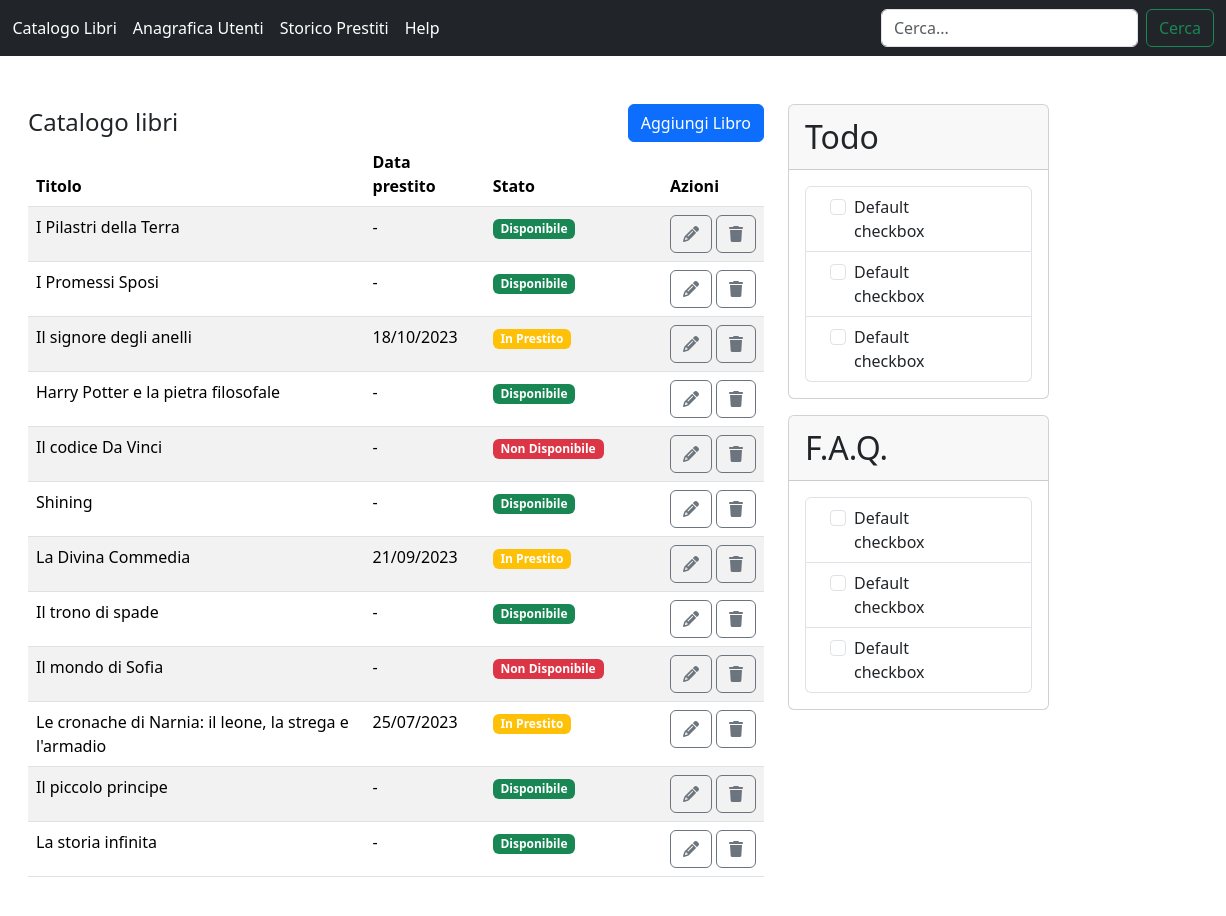
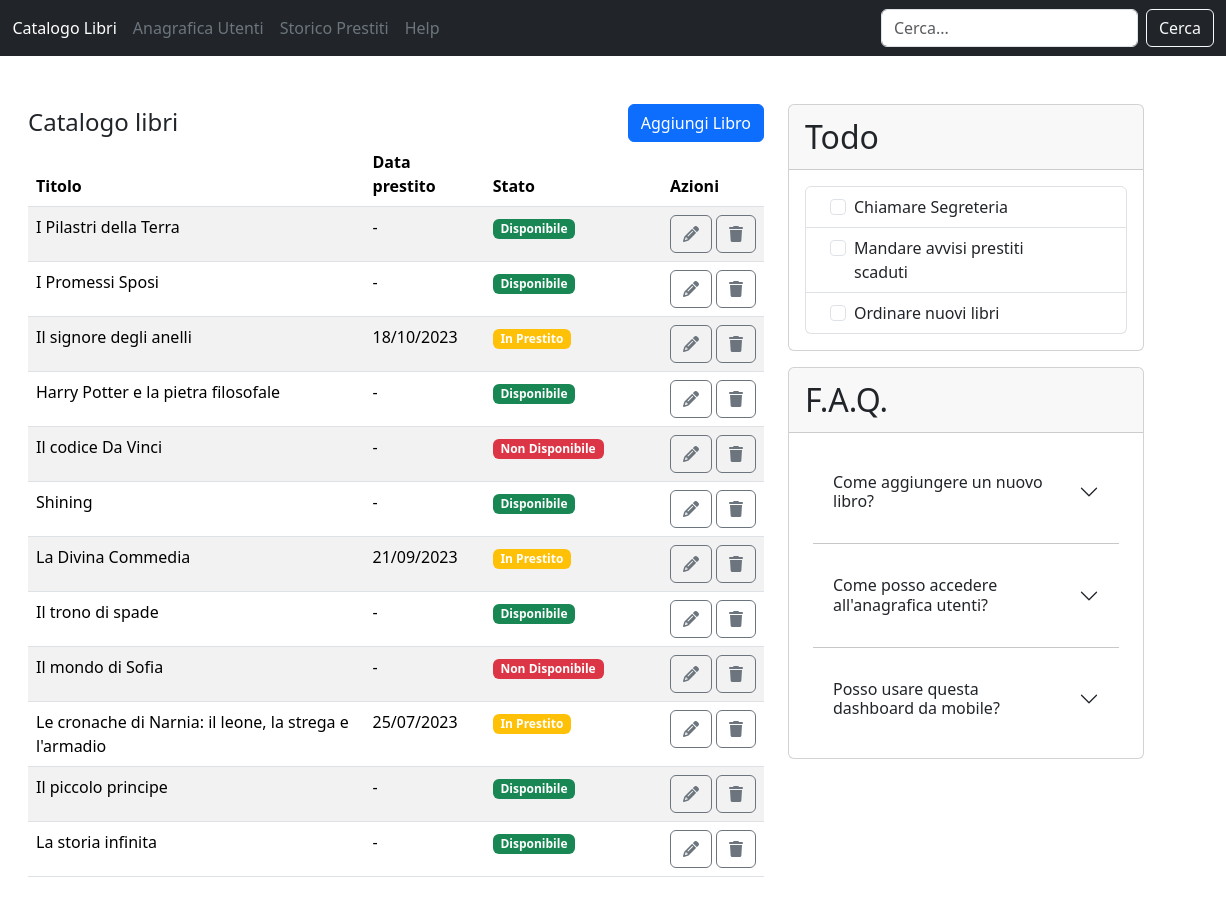
Before and after one commit to Robby94gtr/html-css-bootstrap-dashboard, a plain HTML site: page index.html in a window 1280 px wide. Shown: the full height of the page, 54-1280 px from the left. Drawn offline with nearby package versions, Linux system fonts and the light colour scheme.

Commit message:
[UPD] Added accordion F.A.Q.'s

```diff
--- a/index.html
+++ b/index.html
@@ -26,18 +26,18 @@
                     <a class="nav-link active text-white" aria-current="page" href="#">Catalogo Libri</a>
                   </li>
                   <li class="nav-item">
-                    <a class="nav-link" href="#">Anagrafica Utenti</a>
+                    <a class="nav-link active text-secondary" href="#">Anagrafica Utenti</a>
                   </li>
                   <li class="nav-item">
-                    <a class="nav-link disabled" aria-disabled="true">Storico Prestiti</a>
+                    <a class="nav-link active text-secondary" href="#">Storico Prestiti</a>
                   </li>
                   <li class="nav-item">
-                    <a class="nav-link disabled" aria-disabled="true">Help</a>
+                    <a class="nav-link active text-secondary" href="#">Help</a>
                   </li>
                 </ul>
                 <form class="d-flex" role="search">
                   <input class="form-control me-2" type="search" placeholder="Cerca..." aria-label="Search">
-                  <button class="btn btn-outline-success" type="submit">Cerca</button>
+                  <button class="btn btn-outline-light" type="submit">Cerca</button>
                 </form>
               </div>
             </div>
@@ -276,28 +276,28 @@
                     </table>
 
                 </div>
-                <div class="col-lg-3">
+                <div class="col-lg-4">
 
                         <div class="card mb-3">
                             <div class="card-header fs-2 fw-light">Todo</div>
-                            <div class="card-body">
+                            <div class="card-body fs">
                                 <ul class="form-check list-group">
                                     <li class="list-group-item px-5">
                                         <input class="form-check-input " type="checkbox" value="" id="flexCheckDefault">
-                                        <label class="form-check-label" for="flexCheckDefault">
-                                          Default checkbox
+                                        <label class="form-check-label " for="flexCheckDefault">
+                                          Chiamare Segreteria
                                         </label>
                                     </li>
                                     <li class="list-group-item px-5">
                                         <input class="form-check-input " type="checkbox" value="" id="flexCheckDefault">
-                                        <label class="form-check-label" for="flexCheckDefault">
-                                          Default checkbox
+                                        <label class="form-check-label " for="flexCheckDefault">
+                                          Mandare avvisi prestiti scaduti
                                         </label>
                                     </li>
                                     <li class="list-group-item px-5">
                                         <input class="form-check-input " type="checkbox" value="" id="flexCheckDefault">
-                                        <label class="form-check-label" for="flexCheckDefault">
-                                          Default checkbox
+                                        <label class="form-check-label " for="flexCheckDefault">
+                                          Ordinare nuovi libri
                                         </label>
                                     </li>
                                 </ul>
@@ -305,29 +305,50 @@
                         </div>
 
                         <div class="card">
-                            <div class="card-header fs-2 fw-light">F.A.Q.</div>
-                            <div class="card-body">
-                                <ul class="form-check list-group">
-                                    <li class="list-group-item px-5">
-                                        <input class="form-check-input " type="checkbox" value="" id="flexCheckDefault">
-                                        <label class="form-check-label" for="flexCheckDefault">
-                                          Default checkbox
-                                        </label>
-                                    </li>
-                                    <li class="list-group-item px-5">
-                                        <input class="form-check-input " type="checkbox" value="" id="flexCheckDefault">
-                                        <label class="form-check-label" for="flexCheckDefault">
-                                          Default checkbox
-                                        </label>
-                                    </li>
-                                    <li class="list-group-item px-5">
-                                        <input class="form-check-input " type="checkbox" value="" id="flexCheckDefault">
-                                        <label class="form-check-label" for="flexCheckDefault">
-                                          Default checkbox
-                                        </label>
-                                    </li>
-                                </ul>
+                            <div class="card-header fs-2 fw-light">
+                              F.A.Q.
+
                             </div>
+                                <div class="accordion p-4" id="accordionExample">
+                                  <div class="accordion-item border-0">
+                                    <h2 class="accordion-header">
+                                      <button class="accordion-button collapsed" type="button" data-bs-toggle="collapse" data-bs-target="#collapseOne" aria-expanded="true" aria-controls="collapseOne">
+                                        Come aggiungere un nuovo libro?
+                                      </button>
+                                    </h2>
+                                    <div id="collapseOne" class="accordion-collapse collapse" data-bs-parent="#accordionExample">
+                                      <div class="accordion-body">
+                                        <strong>This is the first item's accordion body.</strong> It is shown by default, until the collapse plugin adds the appropriate classes that we use to style each element. These classes control the overall appearance, as well as the showing and hiding via CSS transitions. You can modify any of this with custom CSS or overriding our default variables. It's also worth noting that just about any HTML can go within the <code>.accordion-body</code>, though the transition does limit overflow.
+                                      </div>
+                                    </div>
+                                  </div>
+                                  <hr>
+                                  <div class="accordion-item border-0">
+                                    <h2 class="accordion-header">
+                                      <button class="accordion-button collapsed" type="button" data-bs-toggle="collapse" data-bs-target="#collapseTwo" aria-expanded="false" aria-controls="collapseTwo">
+                                        Come posso accedere <br> all'anagrafica utenti?
+                                      </button>
+                                    </h2>
+                                    <div id="collapseTwo" class="accordion-collapse collapse" data-bs-parent="#accordionExample">
+                                      <div class="accordion-body">
+                                        <strong>This is the second item's accordion body.</strong> It is hidden by default, until the collapse plugin adds the appropriate classes that we use to style each element. These classes control the overall appearance, as well as the showing and hiding via CSS transitions. You can modify any of this with custom CSS or overriding our default variables. It's also worth noting that just about any HTML can go within the <code>.accordion-body</code>, though the transition does limit overflow.
+                                      </div>
+                                    </div>
+                                  </div>
+                                  <hr>
+                                  <div class="accordion-item border-0">
+                                    <h2 class="accordion-header">
+                                      <button class="accordion-button collapsed" type="button" data-bs-toggle="collapse" data-bs-target="#collapseThree" aria-expanded="false" aria-controls="collapseThree">
+                                        Posso usare questa <br>dashboard da mobile?
+                                      </button>
+                                    </h2>
+                                    <div id="collapseThree" class="accordion-collapse collapse" data-bs-parent="#accordionExample">
+                                      <div class="accordion-body">
+                                        <strong>This is the third item's accordion body.</strong> It is hidden by default, until the collapse plugin adds the appropriate classes that we use to style each element. These classes control the overall appearance, as well as the showing and hiding via CSS transitions. You can modify any of this with custom CSS or overriding our default variables. It's also worth noting that just about any HTML can go within the <code>.accordion-body</code>, though the transition does limit overflow.
+                                      </div>
+                                    </div>
+                                  </div>
+                                </div>
                         </div>
 
                 </div>
```
